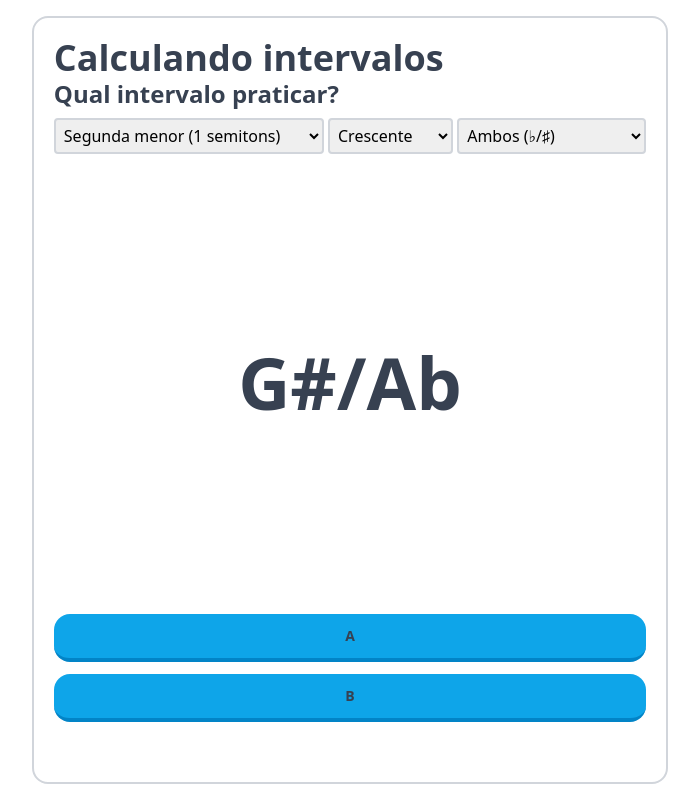
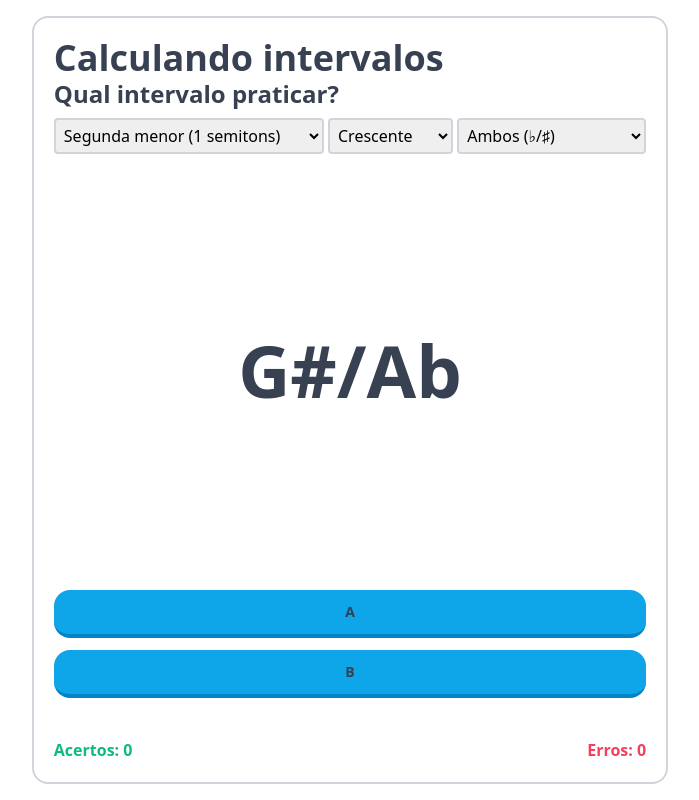
Before and after one commit to fcidade/music-theory, a SvelteKit app: page / in a window 1280 px wide. Shown: the whole page, without its empty margins (290-989 px from the left). Built offline with nearby package versions, Linux system fonts and the light colour scheme.

Commit message:
guess counter

```diff
--- a/src/lib/music.ts
+++ b/src/lib/music.ts
@@ -12,7 +12,6 @@ export const intervalDictionary: Record<number, string> = {
   9: "Sexta",
   10: "Sétima menor",
   11: "Sétima maior",
-  12: "Oitava",
 };
 
 export type Note =
--- a/src/routes/+page.svelte
+++ b/src/routes/+page.svelte
@@ -20,6 +20,9 @@
 	let direction: 'up' | 'down' = 'up';
 	let accidentDisplay: AccidentDisplay = 'both';
 
+	let timesGuessedRight = 0;
+	let timesGuessedWrong = 0;
+
 	$: directionAsNumber = direction === 'up' ? 1 : -1;
 	$: correctNote = getWrapped(
 		notes,
@@ -31,8 +34,10 @@
 	const check = (guess: string) => {
 		if (guess === correctNote) {
 			state = 'right_answer';
+			timesGuessedRight++;
 		} else {
 			state = 'wrong_answer';
+			timesGuessedWrong++;
 		}
 	};
 
@@ -100,6 +105,10 @@
 				{/if}
 			</div>
 		</div>
+		<div class="flex justify-between">
+			<div class="text-1xl font-bold text-emerald-500">Acertos: {timesGuessedRight}</div>
+			<div class="text-1xl font-bold text-rose-500 text-right">Erros: {timesGuessedWrong}</div>
+		</div>
 
 		{#if debug}
 			<p>(Debug) Intervalo: {intervalDistanceInSemitones}</p>
```
